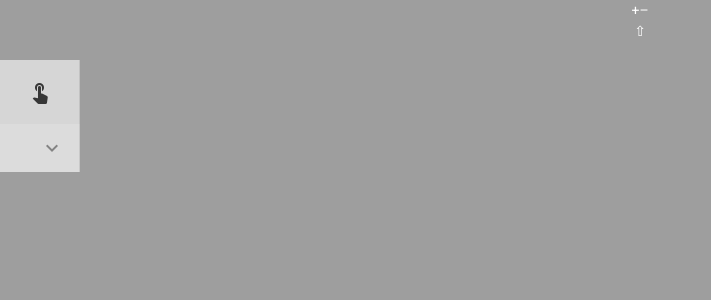
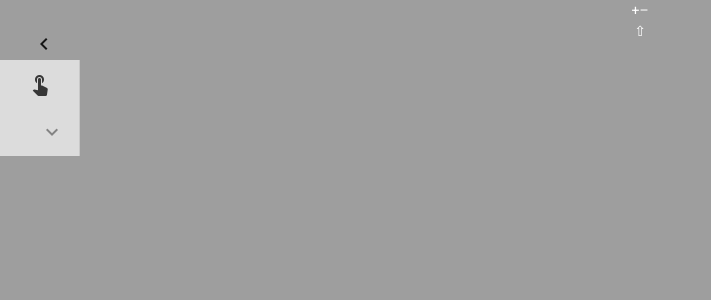
Before and after one commit to adeazevedo/hyper_visuanalizer, a Vue app: page / in a window 1280 px wide. Shown: the top 300 px of the page, without its empty margins (0-711 px from the left). Built offline with nearby package versions, Linux system fonts and the light colour scheme.

Commit message:
drawer now can be hide

```diff
--- a/src/components/basic/BasicListRadioButton.vue
+++ b/src/components/basic/BasicListRadioButton.vue
@@ -10,15 +10,13 @@
             </v-list-tile-content>
         </v-list-tile>
         <v-radio-group :mandatory="true" @change="onChange" v-model="selectedItem">
-              <v-list-tile v-for="(item, index) in items" :key="item.name" >
+              <v-list-tile v-for="(item, index) in items" :key="item.name" noaction>
                   <v-list-tile-content>
                     <v-list-tile-title><v-radio :value="item" :label="item.name" ></v-radio> </v-list-tile-title>
                 </v-list-tile-content>
               </v-list-tile>
         </v-radio-group>
-
     </v-list-group>
-
 </v-list>
 </template>
 
--- a/src/components/hv-nav-drawer.vue
+++ b/src/components/hv-nav-drawer.vue
@@ -1,6 +1,11 @@
 <template>
+  <div>
+    <v-btn icon @click.stop="closeDrawer()" fixed top left fab>
+       <v-icon>{{icon_btn}}</v-icon>
+    </v-btn>
+
   <v-navigation-drawer class="transparent" :mini-variant.sync="mini" v-model="drawer" hide-overlay stateless >
-    <v-toolbar flat >
+
         <v-list class="pa-0">
             <v-list-tile >
               <v-list-tile-avatar>
@@ -16,9 +21,11 @@
               </v-list-tile-action>
             </v-list-tile>
           </v-list>
-    </v-toolbar>
-    <basic-list-radio-button name="BaseLayersRadio" v-bind:items="baseLayersRadio" v-on:changed_item_on_BaseLayersRadio=baseLayersRadioChanged icon_name="layers" title="Camada base"></basic-list-radio-button>
+
+        <basic-list-radio-button name="BaseLayersRadio" v-on:changed_item_on_BaseLayersRadio=baseLayersRadioChanged v-bind:items="baseLayersRadio"  icon_name="layers" title="Camada base"></basic-list-radio-button>
+
   </v-navigation-drawer>
+  </div>
 </template>
 <script>
   import BasicListRadioButton from './basic/BasicListRadioButton'
@@ -28,6 +35,8 @@
     data () {
       return {
         drawer: true,
+        icon_btn: 'chevron_right',
+        btn_color: 'green',
         items: [
           { title: 'Camadas base', icon: 'dashboard' },
           { title: 'Sobre', icon: 'question_answer' }
@@ -42,7 +51,15 @@
       baseLayersRadioChanged(item_radio_base_layer) {
 
         this.$store.state.facadeOL.setBaseLayer(item_radio_base_layer.value)
+      },
+      closeDrawer() {
+        this.drawer = !this.drawer
+        console.log(this.drawer);
+        this.icon_btn = this.drawer?'chevron_left':'chevron_right'
       }
+    },
+    mounted() {
+      this.icon_btn ='chevron_left'
     }
   }
 </script>
--- a/src/utils/facade_openlayers.js
+++ b/src/utils/facade_openlayers.js
@@ -3,6 +3,7 @@ import View from 'ol/View';
 import TileLayer from 'ol/layer/Tile';
 import XYZ from 'ol/source/XYZ';
 import OSM from 'ol/source/XYZ';
+import BingMaps from 'ol/source/BingMaps';
 
 export class FacadeOL {
     constructor(id_map='map', coordinates_center=[-4331024.58685793, -1976355.8033415168], a_zoom_value = 4, a_baseLayer_name='OSM' ) {
@@ -25,7 +26,7 @@ export class FacadeOL {
     }
     sateliteBaseLayer() {
 
-      return new TileLayer({source: new OSM({url: 'http://khm{0-3}.googleapis.com/kh?v=742&hl=pl&&x={x}&y={y}&z={z}'}), zIndex: 0})
+      return new TileLayer({visible: false, preload: Infinity, source: new BingMaps({ key:'As1HiMj1PvLPlqc_gtM7AqZfBL8ZL3VrjaS3zIb22Uvb9WKhuJObROC-qUpa81U5', imagerySet: 'Aerial'}), zIndex: 0})
     }
     watercolorBaseLayer() {
       return new TileLayer({source: new XYZ({url: 'http://{a-c}.tile.stamen.com/watercolor/{z}/{x}/{y}.png'}), zIndex: 0})
@@ -33,6 +34,7 @@ export class FacadeOL {
     wikimediaBaseLayer() {
       return new TileLayer({source: new XYZ({url: 'https://maps.wikimedia.org/osm-intl/{z}/{x}/{y}.png'}), zIndex: 0})
     }
+
 
     baseLayer(a_baseLayer_name) {
       // name: 'Wikimedia', value: 'wikimedia'}, {name: 'Nenhum', value: null}]
```
Also changed, not shown: 1 other file (tests, documents, lock files or other folders). Lines whose indentation alone changed are shown as unchanged.
